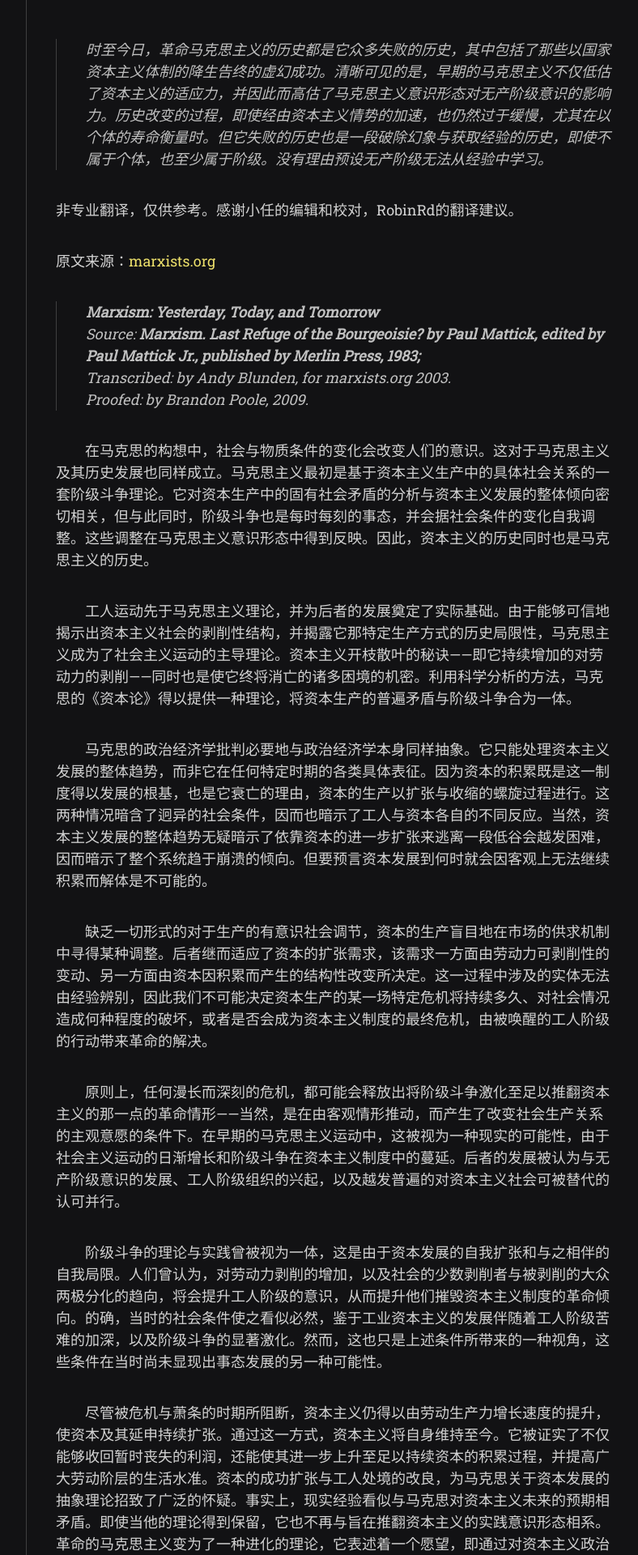
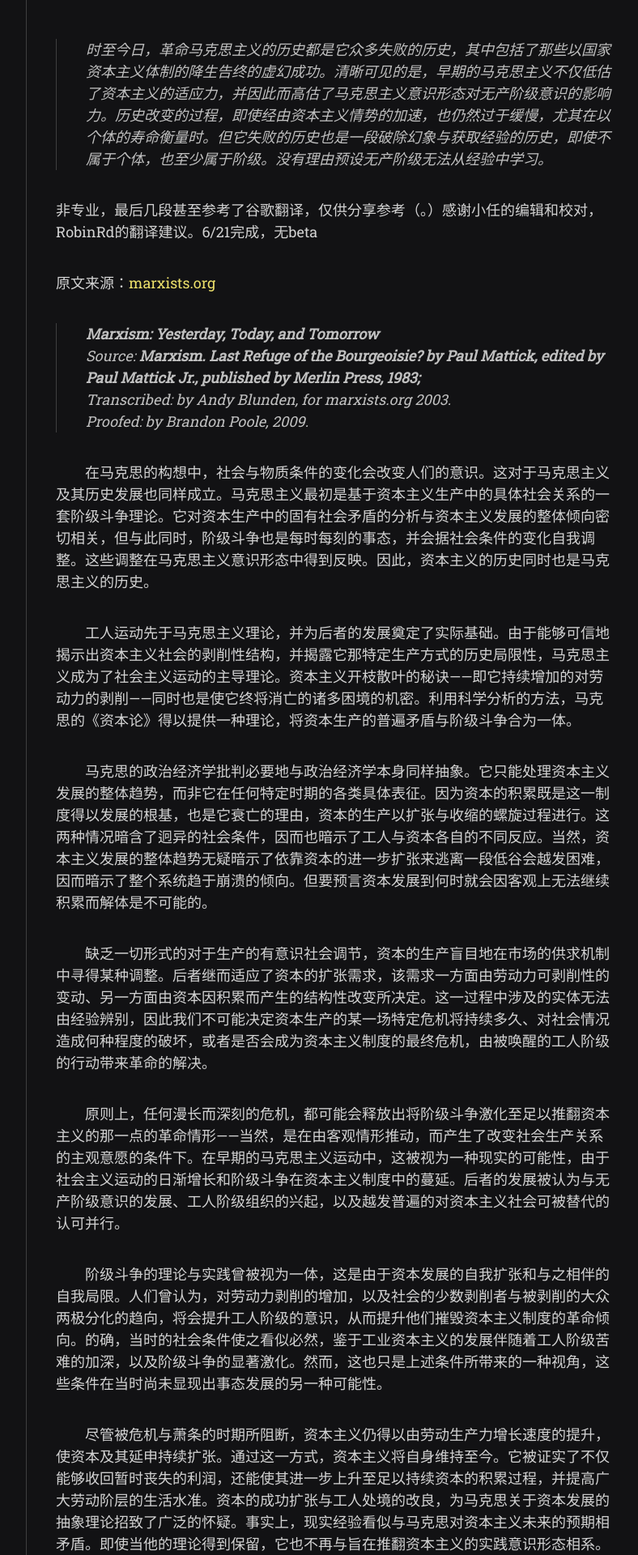
Before and after one commit to scatterdclouds/scatterdclouds.github.io, a Jekyll site: the page built from _posts/2022-01-08-pmattick-1983.md, in a window 1280 px wide. Shown: the part 377-2297 px from the top of the page at 81% size, without its empty margins (357-1145 px from the left). Built offline with Jekyll 4.4.1, drawn with Linux system fonts in a browser that asks for light colours; nearby versions of some CDN libraries; some web fonts are replaced; comment, search, counter and statistics services are not loaded.

Commit message:
Update 2022-01-08-pmattick-1983.md

```diff
--- a/_posts/2022-01-08-pmattick-1983.md
+++ b/_posts/2022-01-08-pmattick-1983.md
@@ -8,7 +8,7 @@ comments: true
 ---
 > 时至今日，革命马克思主义的历史都是它众多失败的历史，其中包括了那些以国家资本主义体制的降生告终的虚幻成功。清晰可见的是，早期的马克思主义不仅低估了资本主义的适应力，并因此而高估了马克思主义意识形态对无产阶级意识的影响力。历史改变的过程，即使经由资本主义情势的加速，也仍然过于缓慢，尤其在以个体的寿命衡量时。但它失败的历史也是一段破除幻象与获取经验的历史，即使不属于个体，也至少属于阶级。没有理由预设无产阶级无法从经验中学习。
 
-非专业翻译，仅供参考。感谢小任的编辑和校对，RobinRd的翻译建议。
+非专业，最后几段甚至参考了谷歌翻译，仅供分享参考（。）感谢小任的编辑和校对，RobinRd的翻译建议。6/21完成，无beta
 
 原文来源：[marxists.org](https://www.marxists.org/archive/mattick-paul/1978/marxism.htm)
 
@@ -117,6 +117,8 @@ comments: true
 
 当然，历史必须由人民通过阶级斗争来创造。资本主义的消亡——一方面由于资本的不断集中和政治权力的持续中心化，另一方面也由于尽管对更有效的社会组织方式做出了许多尝试，却也正因此而导致了体制本身的越发无政府化而成为可能——很可能会是旷日持久的长期事件。它必然如此，除非被工人阶级和在恶化的社会形势中无法维系自身的所有群体的革命行动所缩短。但在目前，马克思主义的未来仍充满未知。统治阶级及其镇压手段的优势必须与一种比劳动阶级迄今为止所能产生的更大的力量相匹配。不难想象，这种情况会持续下去，从而使无产阶级因不能为自己的阶级利益而行动而付出更多代价。此外，资本主义的持久存在有可能会摧毁社会本身。由于资本主义仍然容易受到灾难性危机的影响，各国将像过去一样倾向于诉诸战争，以牺牲其他资本主义大国为代价摆脱困境。这种趋势包括发生核战争的可能性，就目前的情况来看，战争似乎比国际社会主义革命更有可能发生。统治阶级虽然充分意识到核战争的后果，但只能通过相互恐吓，即通过竞争性地扩张核武库来阻止它。由于他们对经济的控制非常有限，他们对自己的政治事务也没有真正的掌控，无论他们多么想要避免相互毁灭，都不会真正影响其发生的可能性。正是这种可怕的形势动摇了先前对于社会主义革命的确定性与成功的信心。
 
+即使由过去和当前的条件所决定，未来的可能性也仍然是开放的，因此马克思主义者必须继续假设社会主义的道路尚未关闭，也仍有机会在其自我毁灭前战胜资本主义。社会主义现在看起来不仅是革命工人运动的目标，也是唯一能够避免部分或全部世界的毁灭的不同选择。当然，这需要承认资本主义生产关系是日益严重的社会苦难和向野蛮状态陷落的危险之根源的社会主义运动出现。然而，经过了一百余年的社会主义骚动，这看似只是渺茫的希望。一代人所学到的，被下一代所遗忘，受迫于他们无法控制，因而也无法理解的力量。作为一种由社会需要决定的私人利益体系，资本主义的矛盾不仅体现在资本主义思想中，也体现在无产阶级的意识中。两个阶级对于自身行为后果的反应，都好似它们是由不可改变的自然法则造成的一般。受制于商品生产的恋物情结，他们将受限于历史的资本主义生产方式认作每个人都不得不适应的永恒状态。既然这种错误的认知保证了资本对劳动的剥削，那它当然是被资本家作为资产阶级社会的意识形态培育并灌输给无产阶级的。
+
 【……】
 
 时至今日，革命马克思主义的历史都是它众多失败的历史，其中包括了那些以国家资本主义体制的降生告终的虚幻成功。清晰可见的是，早期的马克思主义不仅低估了资本主义的适应力，并因此而高估了马克思主义意识形态对无产阶级意识的影响力。历史改变的过程，即使经由资本主义情势的加速，也仍然过于缓慢，尤其在以个体的寿命衡量时。但它失败的历史也是一段破除幻象与获取经验的历史，即使不属于个体，也至少属于阶级。没有理由预设无产阶级无法从经验中学习。除了这些考量以外，它也无论如何都会被情势迫使着找到在资本主义以外确立自身存在的方式，当在其内部不再可能时。尽管这一情形的具体情况无法被提前确认，有一件事是明确的：即工人阶级从资本控制下的解放只能由工人们自发地达成，而社会主义只能通过终结资本主义的生产关系，消除阶级社会而实现。这一目标的实现将同时成为马克思主义理论的证实和马克思主义的终点。
```
